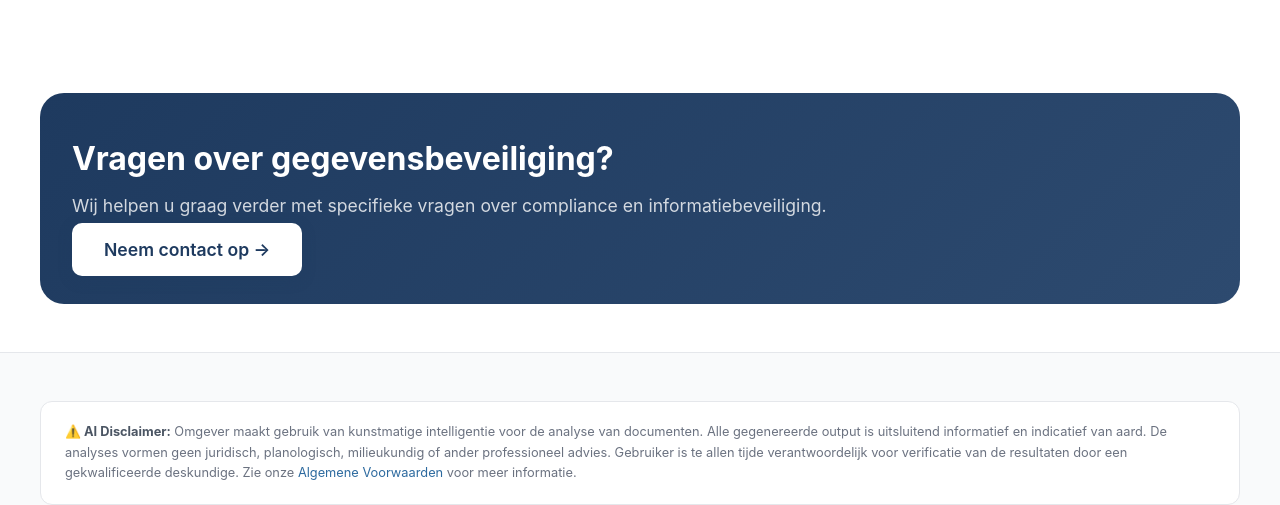
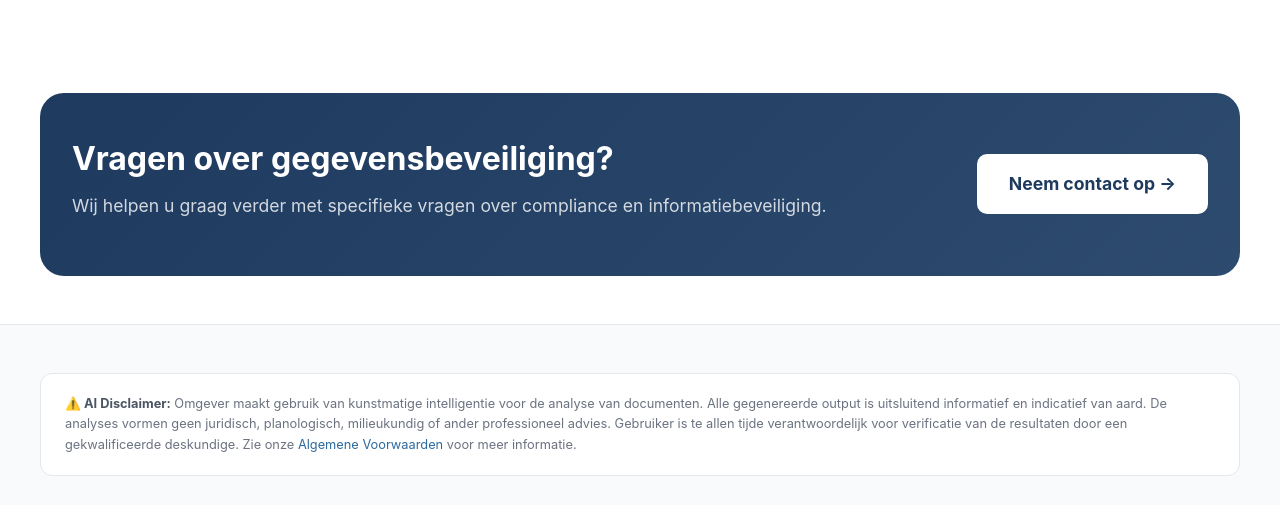
Before and after one commit to omgever/omgever.github.io, a website: page docs/gegevensbeveiliging.html in a window 1280 px wide. Shown: the part 6583-7088 px from the top of the page. Drawn offline with Linux system fonts and the light colour scheme.

Commit message:
Fix CTA banner styling on FAQ and gegevensbeveiliging pages

```diff
--- a/docs/gegevensbeveiliging.html
+++ b/docs/gegevensbeveiliging.html
@@ -388,10 +388,12 @@
 
     <!-- CTA BANNER -->
     <section class="cta-banner">
-        <div class="cta-inner">
-            <h2>Vragen over gegevensbeveiliging?</h2>
-            <p>Wij helpen u graag verder met specifieke vragen over compliance en informatiebeveiliging.</p>
-            <a href="mailto:info@omgever.nl" class="btn-primary" style="background: var(--white); color: var(--navy);">Neem contact op →</a>
+        <div class="cta-banner-inner">
+            <div>
+                <h2>Vragen over gegevensbeveiliging?</h2>
+                <p>Wij helpen u graag verder met specifieke vragen over compliance en informatiebeveiliging.</p>
+            </div>
+            <a href="contact.html" class="btn-white">Neem contact op →</a>
         </div>
     </section>
 
```
Also changed, not shown: docs/faq.html (+6 -4 lines), src/pages/faq.html (+6 -4 lines), src/pages/gegevensbeveiliging.html (+6 -4 lines).
